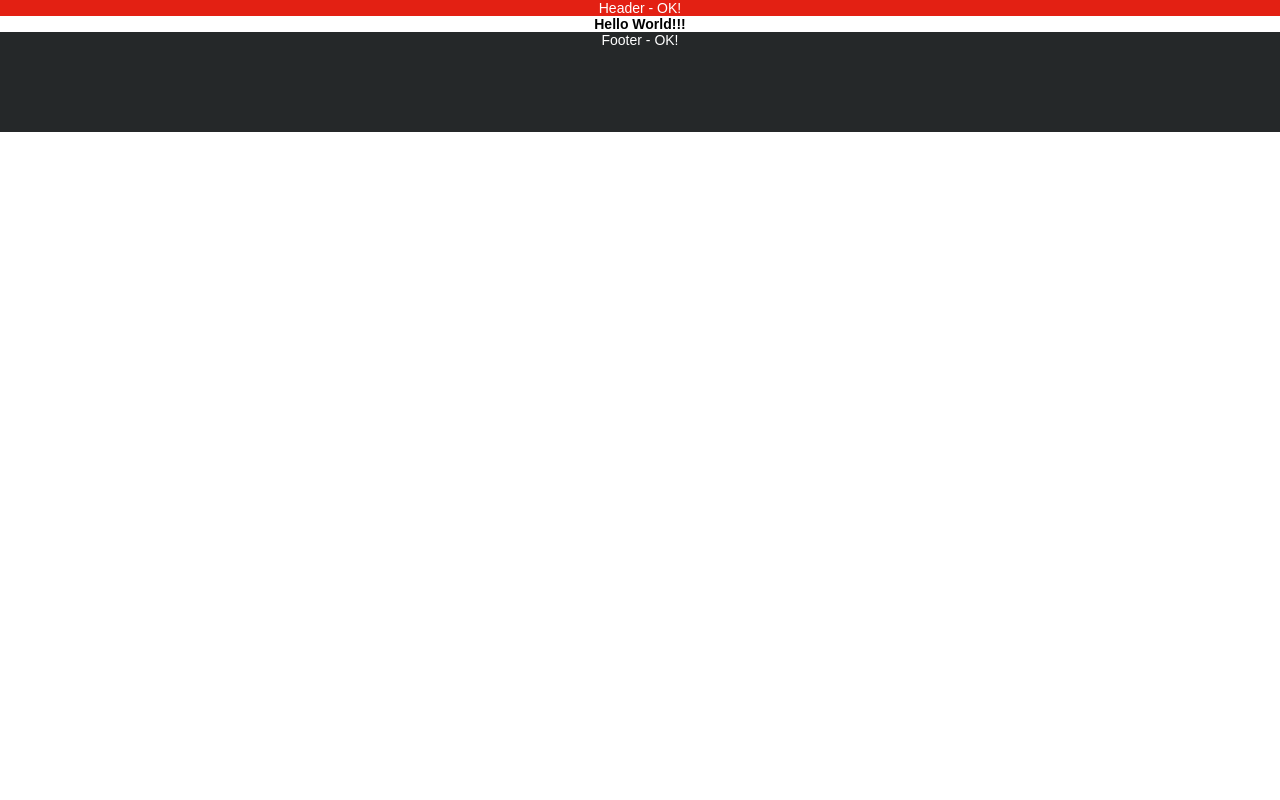
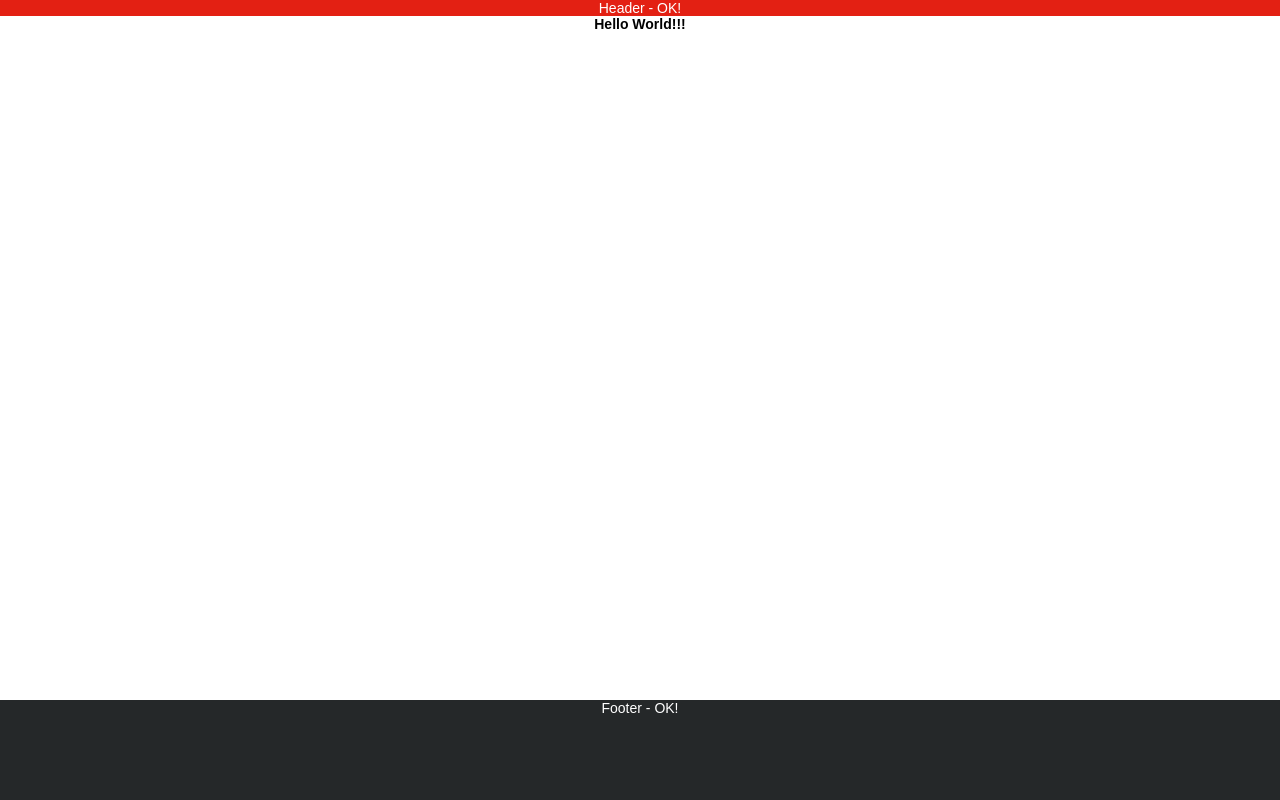
Before and after one commit to Maximzp83/myFrontEnvironment, a website: page src/index.html in a window 1280 px wide. Drawn offline with nearby package versions, Linux system fonts and the light colour scheme; files that its build step writes are made by us from their sources.

Commit message:
bottom footer fix

```diff
--- a/src/styles/optional/bottomFooter.scss
+++ b/src/styles/optional/bottomFooter.scss
@@ -3,7 +3,7 @@ div.mainWrapper {
 	flex-direction: column;
 	min-height: 100vh;
 
-	& > div.page {
+	& > div.contentWrapper {
 		flex: 1 1 auto;
 	}
 	& > footer.mainFooter {
```
